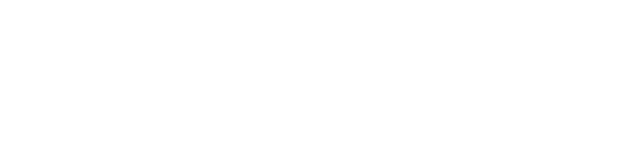
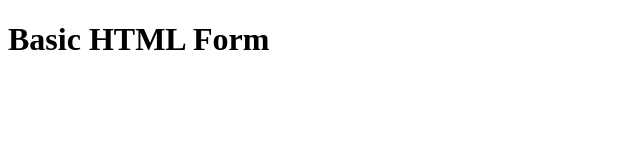
Before and after one commit to simaa99/Form-Html, a plain HTML site: page index.html in a window 1280 px wide. Shown: the whole page, without its empty margins (0-640 px from the left). Drawn offline with Linux system fonts and the light colour scheme.

Commit message:
Add Heading to html file

```diff
--- a/index.html
+++ b/index.html
@@ -7,7 +7,7 @@
     <title>Document</title>
   </head>
   <body>
-    <header></header>
+    <header><h1>Basic HTML Form</h1></header>
     <main>
     </main>
     <footer>
```
